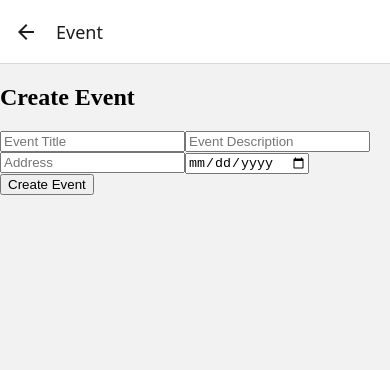
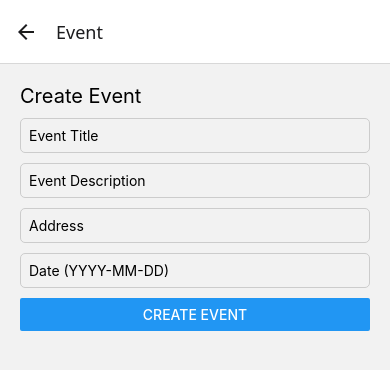
Before and after one commit to Baudoin10/Umuganda, a React Native app: screen /Event in a window 390 px wide. Shown: the top 370 px of the page. Built offline with nearby package versions, Linux system fonts and the light colour scheme.

Commit message:
fixed the the toast message

```diff
--- a/Dashboard/Event.jsx
+++ b/Dashboard/Event.jsx
@@ -1,94 +1,6 @@
-// import React, { useState } from 'react';
-// import {
-//   View,
-//   Text,
-//   StyleSheet,
-//   TextInput,
-//   TouchableOpacity,
-// } from 'react-native';
-// import Icon from 'react-native-vector-icons/MaterialIcons';
-
-// const Event = () => {
-//   const [newEvent, setNewEvent] = useState({ title: '', description: '', address: '', date: '' });
-
-//   return (
-//     <View style={styles.container}>
-//       <Text style={styles.header}>Create Event</Text>
-//       <View style={styles.inputContainer}>
-//         <TextInput
-//           style={styles.input}
-//           placeholder="Event Title"
-//           value={newEvent.title}
-//           onChangeText={(text) => setNewEvent({ ...newEvent, title: text })}
-//         />
-//         <TextInput
-//           style={styles.input}
-//           placeholder="Event Description"
-//           value={newEvent.description}
-//           onChangeText={(text) => setNewEvent({ ...newEvent, description: text })}
-//         />
-//         <TextInput
-//           style={styles.input}
-//           placeholder="Address"
-//           value={newEvent.address}
-//           onChangeText={(text) => setNewEvent({ ...newEvent, address: text })}
-//         />
-//         <TextInput
-//           style={styles.input}
-//           placeholder="Date (YYYY-MM-DD)"
-//           value={newEvent.date}
-//           onChangeText={(text) => setNewEvent({ ...newEvent, date: text })}
-//         />
-//         <TouchableOpacity style={styles.createButton}>
-//           <Icon name="add" size={24} color="#FFF" />
-//           <Text style={styles.createButtonText}>Create Event</Text>
-//         </TouchableOpacity>
-//       </View>
-//     </View>
-//   );
-// };
-
-// const styles = StyleSheet.create({
-//   container: {
-//     flex: 1,
-//     padding: 16,
-//     backgroundColor: '#F5F7FA',
-//   },
-//   header: {
-//     fontSize: 24,
-//     fontWeight: 'bold',
-//     marginBottom: 16,
-//   },
-//   inputContainer: {
-//     marginBottom: 16,
-//   },
-//   input: {
-//     borderWidth: 1,
-//     borderColor: '#DDD',
-//     borderRadius: 8,
-//     padding: 10,
-//     marginBottom: 8,
-//     backgroundColor: '#FFF',
-//   },
-//   createButton: {
-//     flexDirection: 'row',
-//     alignItems: 'center',
-//     backgroundColor: '#4CAF50',
-//     padding: 12,
-//     borderRadius: 8,
-//   },
-//   createButtonText: {
-//     color: '#FFF',
-//     marginLeft: 8,
-//     fontSize: 16,
-//   },
-// });
-
-// export default Event;
-
 import React, { useState } from "react";
-import { toast, ToastContainer } from "react-toastify";
-import "react-toastify/dist/ReactToastify.css";
+import { View, Text, TextInput, Button, StyleSheet } from "react-native";
+import Toast from "react-native-toast-message";
 
 const Event = () => {
   const [formData, setFormData] = useState({
@@ -98,17 +10,18 @@ const Event = () => {
     date: "",
   });
 
-  const handleChange = (e) => {
-    setFormData({ ...formData, [e.target.name]: e.target.value });
+  const handleChange = (key, value) => {
+    setFormData({ ...formData, [key]: value });
   };
 
-  const handleSubmit = async (e) => {
-    e.preventDefault();
-
+  const handleSubmit = async () => {
     const { title, description, address, date } = formData;
 
     if (!title || !description || !address || !date) {
-      toast.error("All fields are required!");
+      Toast.show({
+        type: "error",
+        text1: "All fields are required!",
+      });
       return;
     }
 
@@ -119,56 +32,64 @@ const Event = () => {
         body: JSON.stringify(formData),
       });
 
-      if (!response.ok) {
-        throw new Error("Failed to create event");
-      }
+      if (!response.ok) throw new Error("Failed to create event");
 
-      toast.success("Event created successfully!");
+      Toast.show({
+        type: "success",
+        text1: "Event created successfully!",
+      });
+
       setFormData({ title: "", description: "", address: "", date: "" });
     } catch (error) {
-      toast.error("Something went wrong. Please try again.");
+      Toast.show({
+        type: "error",
+        text1: "Something went wrong. Please try again.",
+      });
     }
   };
 
   return (
-    <div className="event-form">
-      <h2>Create Event</h2>
-      <form onSubmit={handleSubmit}>
-        <input
-          type="text"
-          name="title"
+    <View style={styles.container}>
+      <Text style={styles.heading}>Create Event</Text>
+      <TextInput
+        style={styles.input}
         placeholder="Event Title"
         value={formData.title}
-          onChange={handleChange}
+        onChangeText={(text) => handleChange("title", text)}
       />
-        <input
-          type="text"
-          name="description"
+      <TextInput
+        style={styles.input}
         placeholder="Event Description"
         value={formData.description}
-          onChange={handleChange}
+        onChangeText={(text) => handleChange("description", text)}
       />
-        <input
-          type="text"
-          name="address"
+      <TextInput
+        style={styles.input}
         placeholder="Address"
         value={formData.address}
-          onChange={handleChange}
+        onChangeText={(text) => handleChange("address", text)}
       />
-        <input
-          type="date"
-          name="date"
-          placeholder="Date"
+      <TextInput
+        style={styles.input}
+        placeholder="Date (YYYY-MM-DD)"
         value={formData.date}
-          onChange={handleChange}
+        onChangeText={(text) => handleChange("date", text)}
       />
-        <button type="submit">Create Event</button>
-      </form>
-
-      {/* ToastContainer placed directly under the form like you said */}
-      <ToastContainer />
-    </div>
+      <Button title="Create Event" onPress={handleSubmit} />
+    </View>
   );
 };
 
+const styles = StyleSheet.create({
+  container: { padding: 20 },
+  heading: { fontSize: 20, marginBottom: 10 },
+  input: {
+    borderWidth: 1,
+    borderColor: "#ccc",
+    marginBottom: 10,
+    padding: 8,
+    borderRadius: 5,
+  },
+});
+
 export default Event;
--- a/Dashboard/Task.jsx
+++ b/Dashboard/Task.jsx
@@ -277,7 +277,7 @@ const Task = () => {
     }
 
     try {
-      const response = await fetch("http://localhost:3000/api/events", {
+      const response = await fetch("http://localhost:3000/api/tasks", {
         method: "POST",
         headers: { "Content-Type": "application/json" },
         body: JSON.stringify({
--- a/Navigator/App.tsx
+++ b/Navigator/App.tsx
@@ -1,10 +1,25 @@
-import React from 'react'
-import AppNavigator from './AppNavigator'
+// import React from 'react'
+// import AppNavigator from './AppNavigator'
+
+// const App = () => {
+//   return (
+//      <AppNavigator />
+//   )
+// }
+
+// export default App
+
+import React from 'react';
+import AppNavigator from './AppNavigator';
+import Toast from 'react-native-toast-message';
 
 const App = () => {
   return (
-     <AppNavigator />
-  )
-}
+    <>
+      <AppNavigator />
+      <Toast />
+    </>
+  );
+};
 
-export default App
+export default App;
--- a/Navigator/AppNavigator.jsx
+++ b/Navigator/AppNavigator.jsx
@@ -9,7 +9,7 @@ import Task from "../Dashboard/Task";
 import Dashboard from "../Dashboard/Dashboard";
 import Notification from "../Dashboard/Notification";
 import Profile from "../UserDashboard/Profile";
-import EditProfile from "../Dashboard/EditProfile";
+// import EditProfile from "../Dashboard/EditProfile";
 import Users from "../Dashboard/Users";
 import Introduction from "../Screens/Introduction";
 import ListTask from "../Dashboard/ListTask";
@@ -46,7 +46,7 @@ const AppNavigator = () => {
         <Stack.Screen name="Dashboard" component={Dashboard} />
         <Stack.Screen name="user" component={UserDashboard} />
         <Stack.Screen name="Notification" component={Notification} />
-        <Stack.Screen name="EditProfile" component={EditProfile} />
+        {/* <Stack.Screen name="EditProfile" component={EditProfile} /> */}
         <Stack.Screen name="Profile" component={Profile} />
         <Stack.Screen name="Users" component={Users} />
         <Stack.Screen name="ListTask" component={ListTask} />
```
Lines whose indentation alone changed are shown as unchanged.
